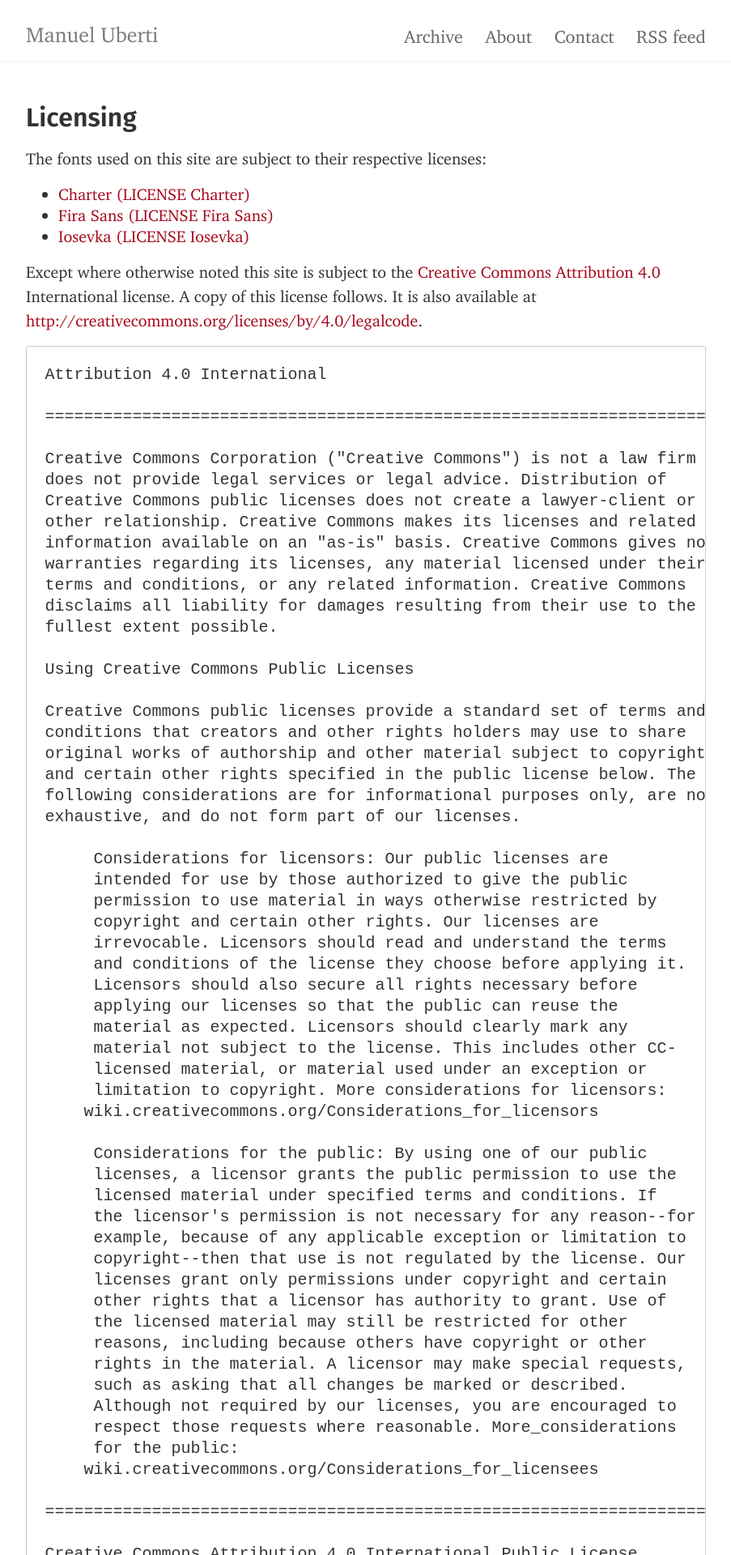
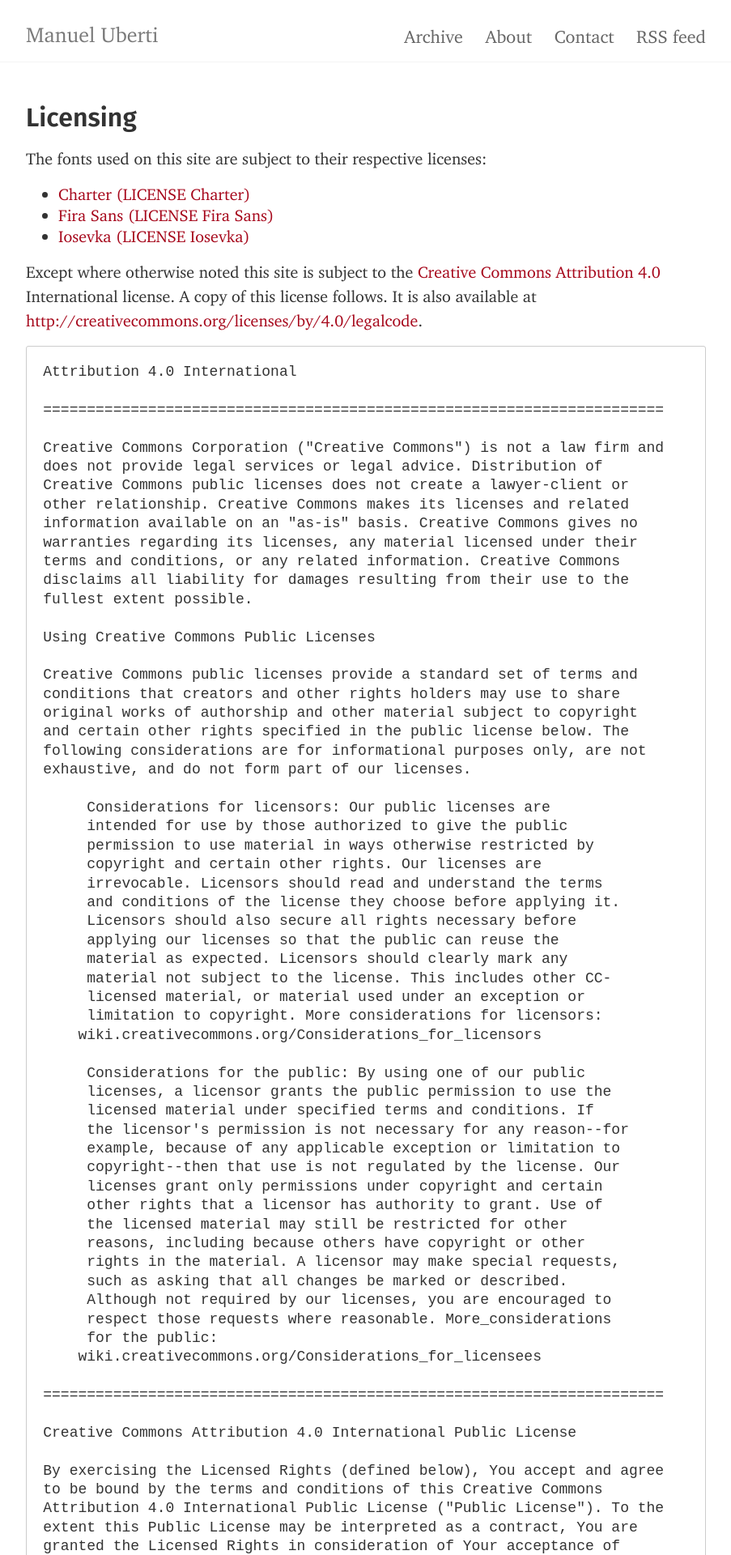
Before and after one commit to manuel-uberti/manuel-uberti.github.io, a Jekyll site: the page built from licensing.md, in a window 1280 px wide. Shown: the top 1920 px of the page at 81% size, without its empty margins (188-1091 px from the left). Built offline with Jekyll 4.4.1, drawn with Linux system fonts in a browser that asks for light colours; some web fonts are replaced.

Commit message:
Decrease monospace font size a bit

```diff
--- a/_sass/_code.scss
+++ b/_sass/_code.scss
@@ -7,7 +7,7 @@ pre code {
 pre,
 code {
   font-family: $monospace-font-family;
-  font-size: 20px;
+  font-size: 18px;
   background-color: #FFFFFF;
 }
 
@@ -15,7 +15,7 @@ code {
   color: #333;
   line-height: 1.3;
   padding: .11em .22em;
-  font-size: inherit;
+  font-size: 18px;
 }
 
 pre {
```
